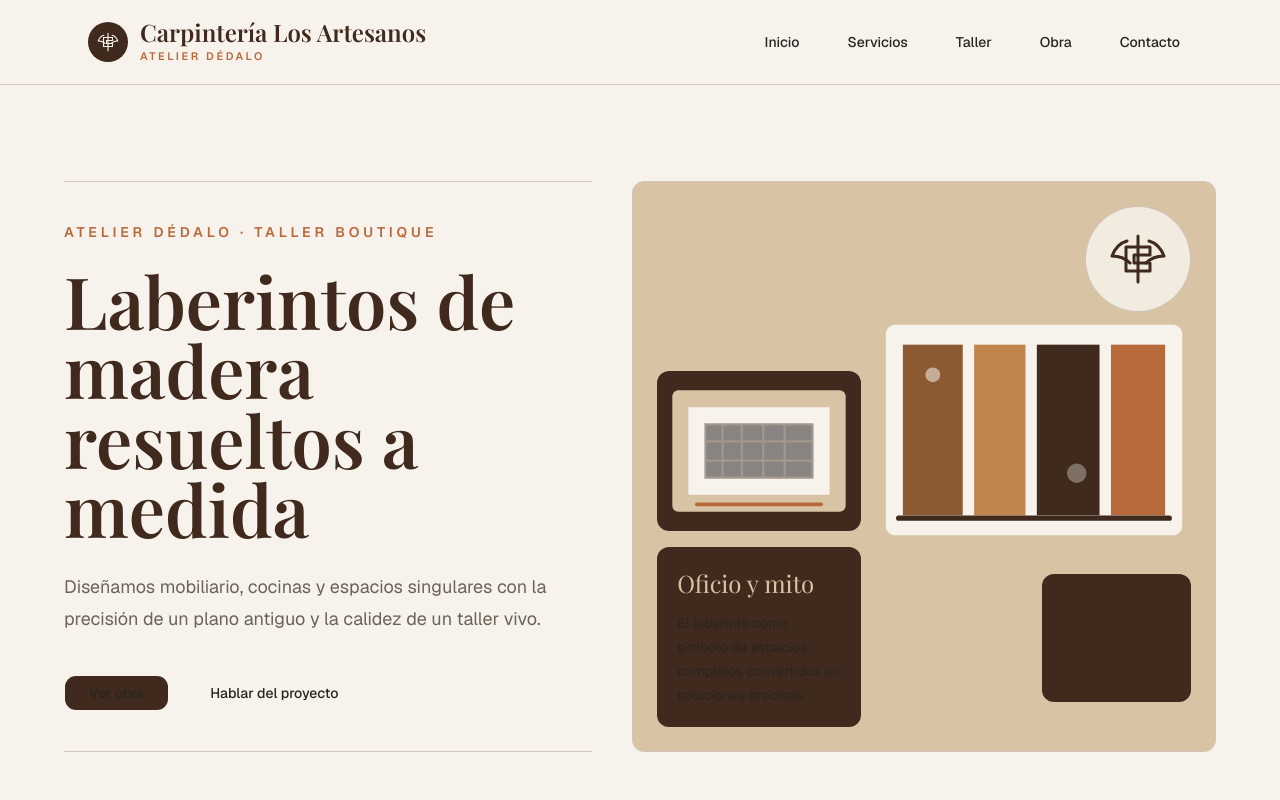
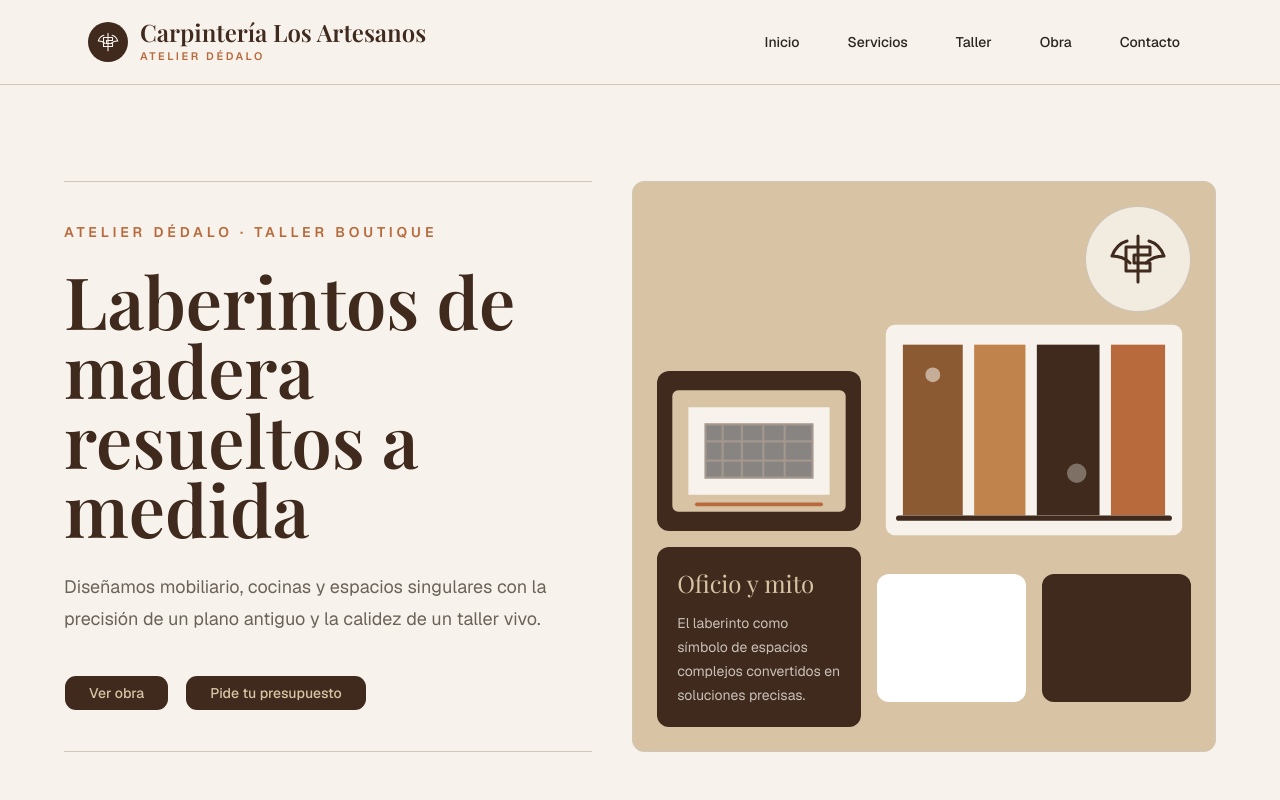
Before and after one commit to LauraLlamass/Carpinteria, a Next.js app: page / in a window 1280 px wide. Shown: the top 800 px of the page. Built offline with nearby package versions, Linux system fonts and the light colour scheme; no server answers; a web font is replaced by a local one.

Commit message:
update hero call to action buttons

```diff
--- a/components/Hero.tsx
+++ b/components/Hero.tsx
@@ -28,7 +28,8 @@ export function Hero() {
               href="/proyectos"
               className={buttonVariants({
                 size: "lg",
-                className: "rounded-full px-6",
+                className:
+                  "rounded-full bg-primary px-6 !text-secondary hover:bg-accent hover:!text-background",
               })}
             >
               Ver obra
@@ -37,12 +38,12 @@ export function Hero() {
             <Link
               href="/contacto"
               className={buttonVariants({
-                variant: "outline",
                 size: "lg",
-                className: "rounded-full px-6",
+                className:
+                  "rounded-full bg-primary px-6 !text-secondary hover:bg-accent hover:!text-background",
               })}
             >
-              Hablar del proyecto
+              Pide tu presupuesto
             </Link>
           </div>
         </div>
@@ -63,11 +64,11 @@ export function Hero() {
                   className="object-cover"
                 />
               </div>
-              <div className="rounded-lg bg-primary p-5 text-primary-foreground">
+              <div className="rounded-lg bg-primary p-5 text-background">
                 <p className="font-serif text-2xl text-secondary">
                   Oficio y mito
                 </p>
-                <p className="mt-3 text-sm leading-6 text-primary-foreground/75">
+                <p className="mt-3 text-sm leading-6 text-background/75">
                   El laberinto como símbolo de espacios complejos convertidos
                   en soluciones precisas.
                 </p>
@@ -86,7 +87,7 @@ export function Hero() {
                 />
               </div>
               <div className="grid grid-cols-2 gap-4">
-                <div className="h-32 rounded-lg bg-card" />
+                <div className="h-32 rounded-lg bg-surface" />
                 <div className="h-32 rounded-lg bg-primary" />
               </div>
             </div>
```
